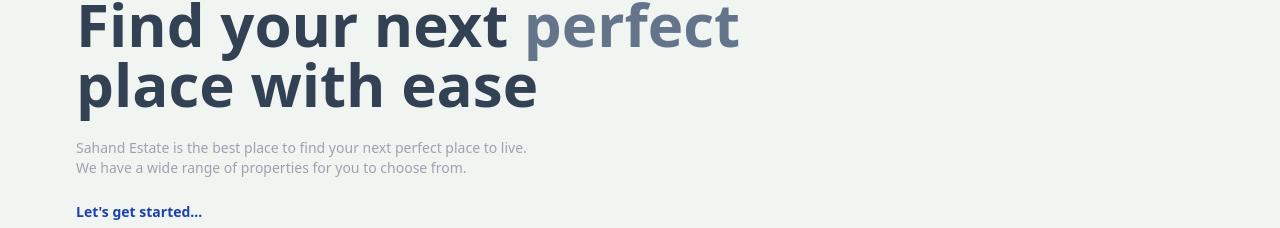
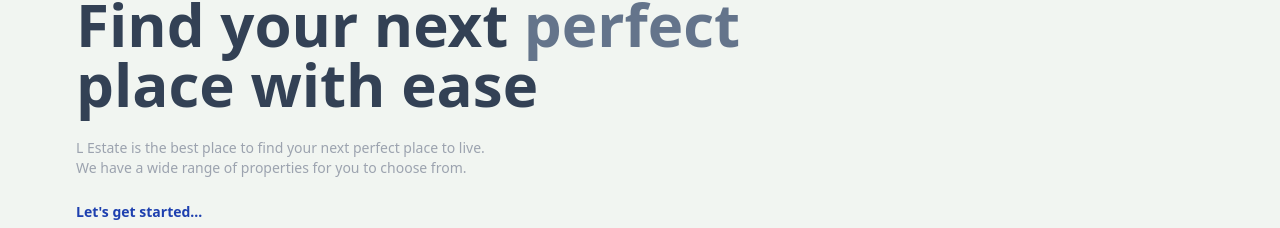
Before and after one commit to gnvvs-07/sites, a React (Vite) app in the folder client/: page / in a window 1280 px wide. Shown: the part 190-418 px from the top of the page. Built offline with nearby package versions, Linux system fonts and the light colour scheme; no server answers.

Commit message:
completed project

```diff
--- a/client/src/pages/Home.jsx
+++ b/client/src/pages/Home.jsx
@@ -58,7 +58,7 @@
           place with ease
         </h1>
         <div className="text-gray-400 text-xs sm:text-sm">
-          Sahand Estate is the best place to find your next perfect place to
+          L Estate is the best place to find your next perfect place to
           live.
           <br />
           We have a wide range of properties for you to choose from.
```
